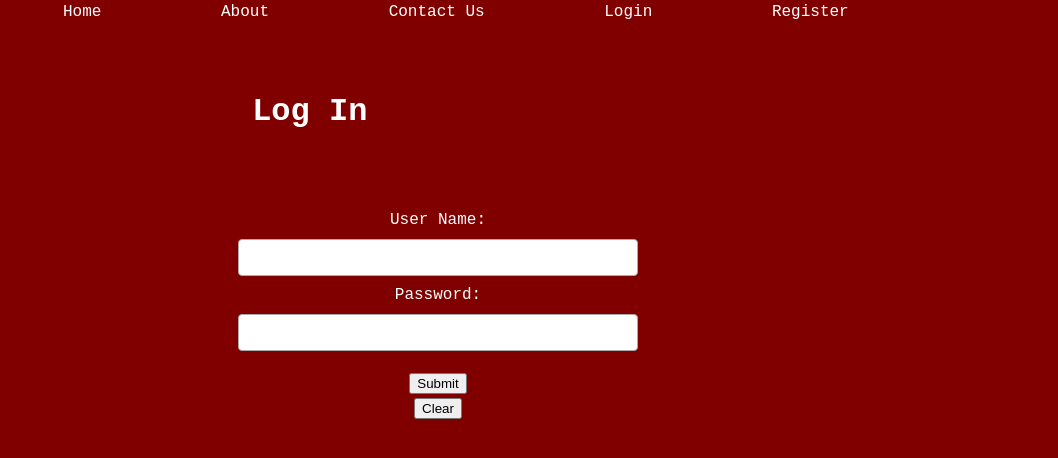
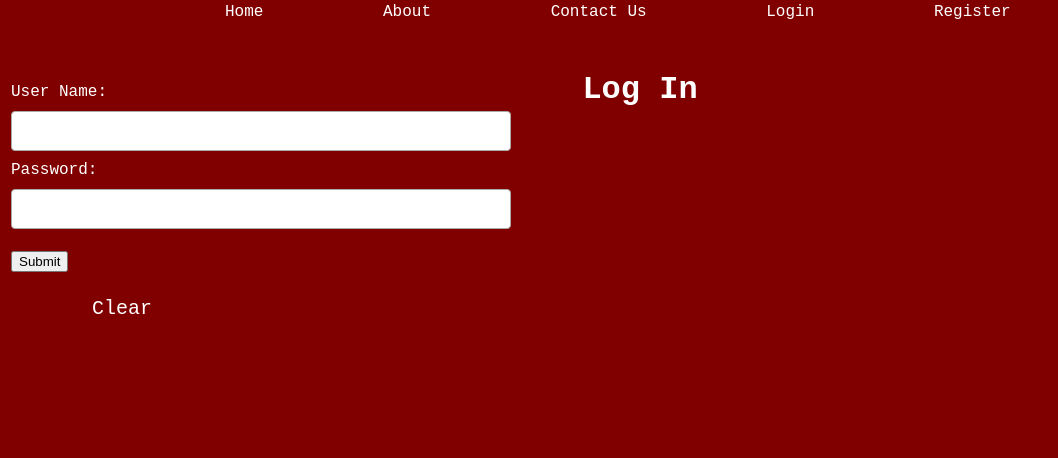
Before and after one commit to vliutx/theChoreographyProject, a PHP site: page /login.html in a window 1280 px wide. Shown: the top 458 px of the page, without its empty margins (0-1058 px from the left). Run offline with PHP 8.4, Linux system fonts and the light colour scheme.

Commit message:
Update login.css
we're gonna pretend i didn't accidentally replace everything theresa lmao these are ur changes still

```diff
--- a/login.css
+++ b/login.css
@@ -1,89 +1,52 @@
 html{
-	min-width: 960px;
-	width: 960px;
 	color: white;
 	background-color: maroon;
 	font-family: Courier New;
 }
-h1 {
-	position: absolute;
-	top: 9%;
-	left: 19.7%;
-}
 .nav{
 	position: absolute;
 	top: 3px;
+	left: 50%;
+	margin-left: -470px;
+	width: 960px;
 }
 a{
 	color: white;
 	text-decoration: none;
-	padding: 55px;
+	padding: 55px 55px 0px 55px;
 }
-form {
+h1{
 	position: relative;
-	top: 200px;
+	top: 50px;
 	text-align: center;
 }
-div.main > img{
-	position: relative;
-	width: 150px;
-	height: 150px;
-	top: 100px;
-	right: 200px;
-	z-index: -1;
+.login{
+	position: absolute;
+	top: 170px;
+	left: 50%;
+	margin-left: -250px;
 }
 input[type=text]{
-	font-family: cursive;
+	position: relative;
+	text-align: center;
+	font: inherit;
 	color: black;
-	width: 400px;
+	width: 500px;
 	padding: 10px;
 	margin: 6px 0;
 	border: 1px solid #aaa;
 	border-radius: 4px;
 	box-sizing: border-box;
 }
-.recent{
-	position: relative;
-	top: 450px;
+input[type=submit], input[type=reset]{
+	text-align: center;
+	background: none;
+	border: none;
+	font: inherit;
+	font-size: 20px;
+	color: white;
+	margin: 20px 75px 0px 75px;
 }
-table{
-	width: 860px;
-	text-align: center;
+input[type=submit]:hover, input[type=reset]:hover{
+	cursor: pointer;
 }
-a > img{
-	width: 190px;
-	border: 0px;
-	margin: 0px;
-}
-@media (max-width: 1000px){
-	.about{
-		position: relative;
-		top: 600px;
-		margin: 20px;
-	}
-	.footer{
-		position: relative;
-		top: 640px;
-		left: 20px;
-	}
-	div.footer > a{
-		padding: 0px;
-	}
-}
-@media (min-width: 1000px){
-	.about{
-		position: relative;
-		top: -200px;
-		left: 1000px;
-		width: 860px;
-	}
-	.footer{
-		position: relative;
-		top: -180px;
-		left: 1000px;
-		width: 860px;
-	}
-	div.footer > a{
-		padding: 0px;
-	}
-}
```
